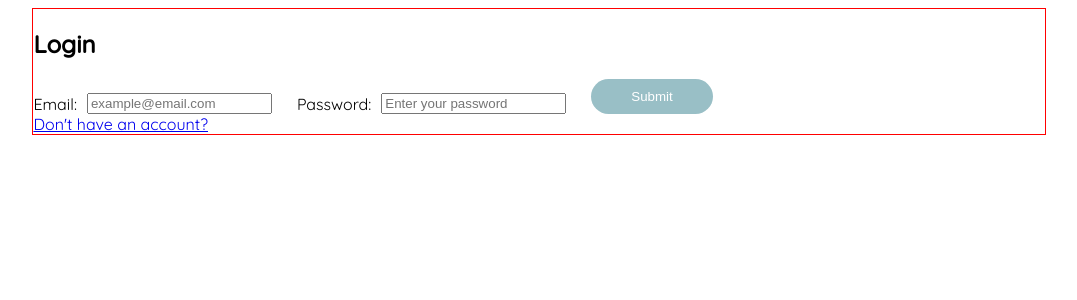
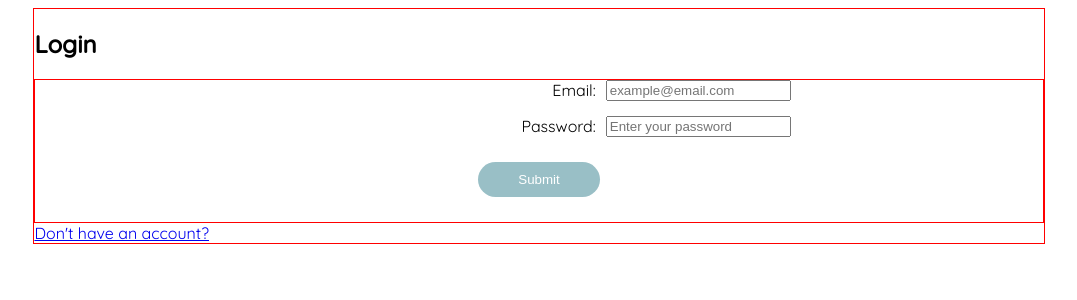
Before and after one commit to rkrowchuk/benefits-prompter, a React (Create React App) app in the folder client/: page / in a window 1280 px wide. Shown: the top 300 px of the page, without its empty margins (101-1178 px from the left). Built offline with nearby package versions, Linux system fonts and the light colour scheme.

Commit message:
form alignment on login form

```diff
--- a/client/src/App.scss
+++ b/client/src/App.scss
@@ -3,6 +3,9 @@ $dark-teal: #558d97;
 $light-teal: #99bfc6;
 $lightest-blue: #c4ddde;
 
+* {
+  box-sizing: border-box;
+}
 
 body {
   font-family: 'Quicksand', sans-serif;
@@ -16,11 +19,21 @@ body {
 
 .form {
   display: flex;
-  align-items: end;
+  flex-direction: column;
+  align-items: center;
+  width: 100%;
+  border: 1px solid red;
+}
+
+.input-group {
+  width: 50%;
+  display: flex;
+  justify-content: end;
+  margin-bottom: 15px;
 }
 
 .form-input {
-  margin-right: 25px;
+
 }
 
 .form-label {
@@ -34,6 +47,7 @@ body {
   background-color: $light-teal;
   color: #fff;
   transition: all 0.5s ease;
+  margin: 10px 25px 25px 25px;
 }
 
 .primary-btn:hover {
--- a/client/src/components/Login.jsx
+++ b/client/src/components/Login.jsx
@@ -43,6 +43,7 @@ export default function Login(props) {
     <div className="form-container">
       <h2 className="form-title">Login</h2>
       <form onSubmit={handleSubmit} className="form">
+        <div className="input-group">
         <label className="form-label">
           Email:
         </label>
@@ -54,6 +55,8 @@ export default function Login(props) {
             placeholder="example@email.com"
             className="form-input"
           />
+          </div>
+          <div className="input-group">
         <label className="form-label">
           Password:
         </label>
@@ -64,8 +67,8 @@ export default function Login(props) {
             onChange={handleChange}
             value={user.password || ""}
             className="form-input"
-
           />
+        </div>
         <button type="submit" className="primary-btn">Submit</button>
       </form>
       <Link to="/register" className="reg-link">
```
